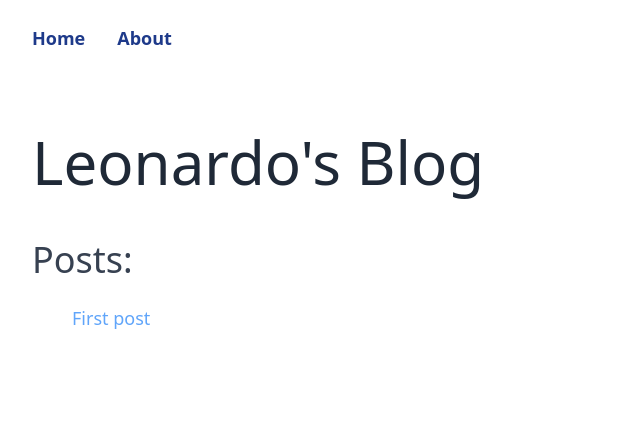
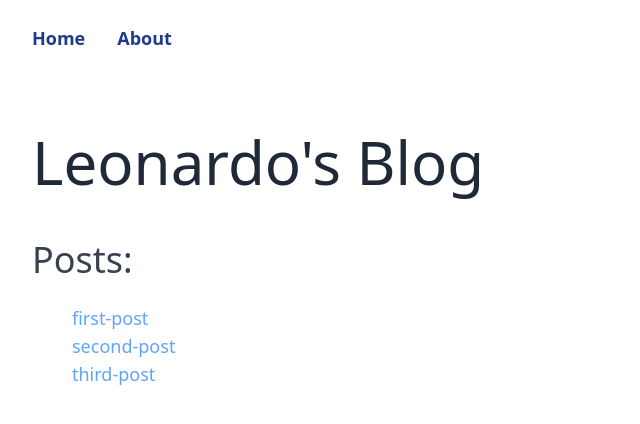
Before and after one commit to leonardo-cabral67/simple-blog, a Next.js app: page / in a window 1280 px wide. Shown: the top 424 px of the page, without its empty margins (0-640 px from the left). Built offline with nearby package versions, Linux system fonts and the light colour scheme.

Commit message:
feat: get all slugs and renders a list of all posts

```diff
--- a/pages/index.js
+++ b/pages/index.js
@@ -1,7 +1,19 @@
 import Head from "next/head";
 import Link from "next/link";
+import { getSlugs } from "../lib/posts";
 
-export default function Home() {
+export async function getStaticProps() {
+    const posts = await getSlugs()
+
+    return {
+        props: {
+            posts
+        }
+    }
+
+}
+
+export default function Home({posts}) {
     return (
         <>
             <Head>
@@ -14,9 +26,13 @@ export default function Home() {
                     Posts:
                 </h2>
                 <ul className="ml-10">
-                    <li className="text-lg text-blue-400">
-                        <Link href="/posts/first-post">First post</Link>
-                    </li>
+                    {
+                        posts.map(post => (
+                            <li className="text-lg text-blue-400">
+                                <Link href={`/posts/${post}`}>{post}</Link>
+                            </li>
+                        ))
+                    }
                 </ul>
             </main>
         </>
```
